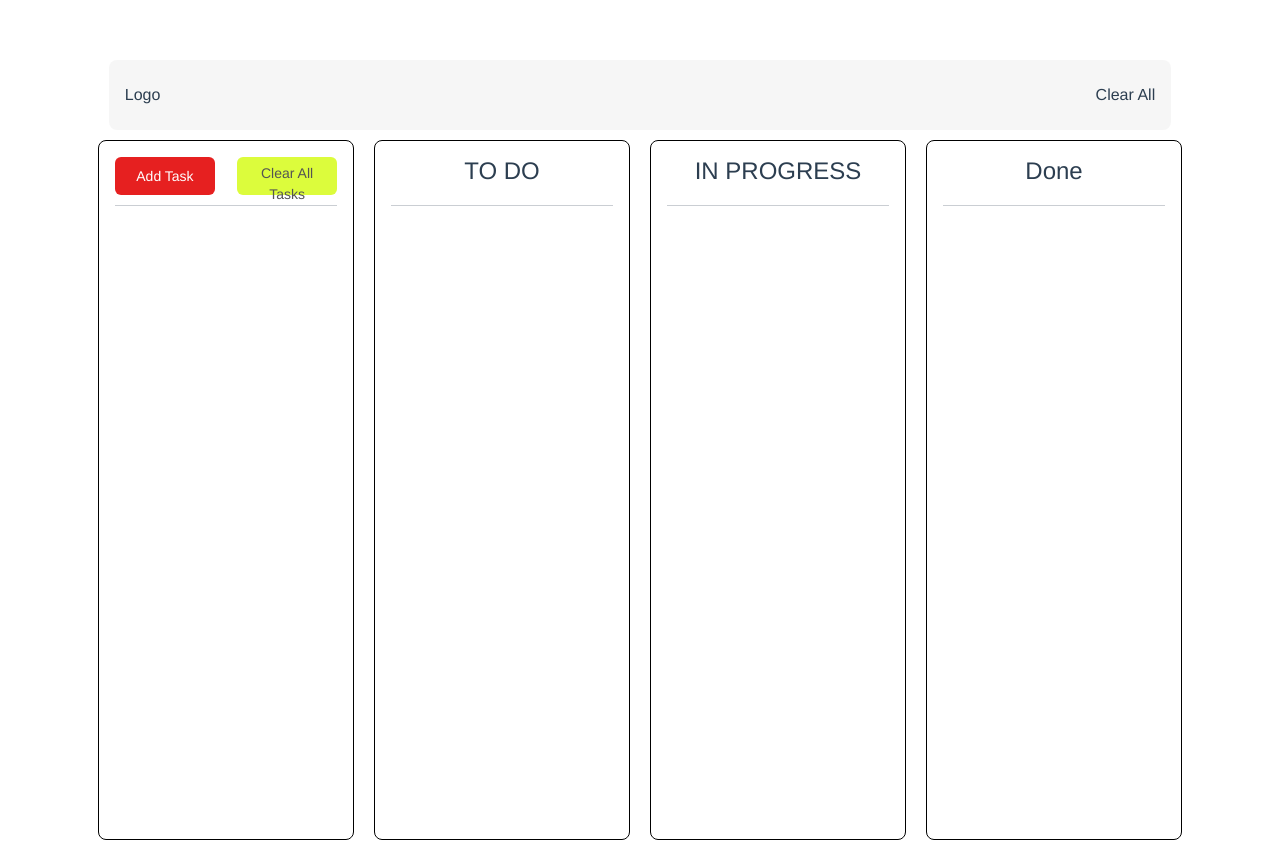
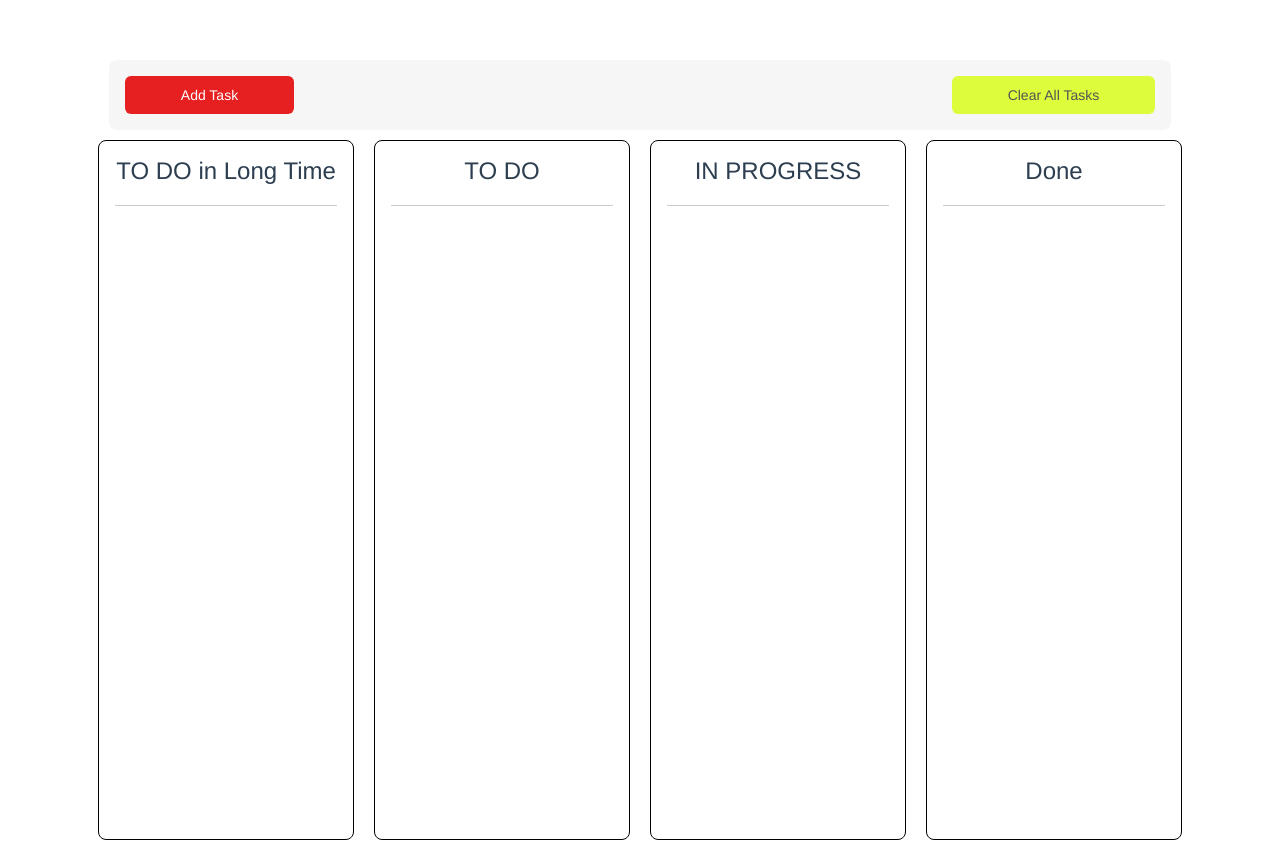
Before and after one commit to saman-sah/todolist, a Vue app: page / in a window 1280 px wide. Built offline with nearby package versions, Linux system fonts and the light colour scheme; the HTML template or start-up script is replaced by a standard one; what vue-toast-notification would draw is missing.

Commit message:
adding header and change design

```diff
--- a/src/components/Home.vue
+++ b/src/components/Home.vue
@@ -2,15 +2,14 @@
 
   <div class="home" id="todolist">
     <header class="header-todo-list">
-      <nav>Logo</nav>
-      <div class="btn-clear-all">Clear All</div>
+      <nav class="action-buttons">
+          <button class="btn btn-primary" id="addbutton" @click="modal_add_task= !modal_add_task" >Add Task</button>
+          <button class="btn btn-secondary" @click="clearHistory">Clear All Tasks</button>
+      </nav>
     </header>
     <div class="todo-list-wrapper">
       <section class="section content-section">
-        <nav class="action-buttons">
-          <button class="btn btn-primary" id="addbutton" @click="modal_add_task= !modal_add_task" >Add Task</button>
-          <button class="btn btn-secondary" @click="clearHistory">Clear All Tasks</button>
-        </nav>
+        <nav><h4>TO DO in Long Time</h4></nav>
         <hr>
       </section>
 
@@ -225,9 +224,14 @@ export default {
 .action-buttons {
   display: flex;
   justify-content: space-between;
+  width: 100%;
+  align-items: center;
 }
 .action-buttons button {
-  width: 45%;
+  /* width: 45%; */
+  padding:1em 4em;
+  display: flex;
+  align-items: center;
 }
 
 
```
